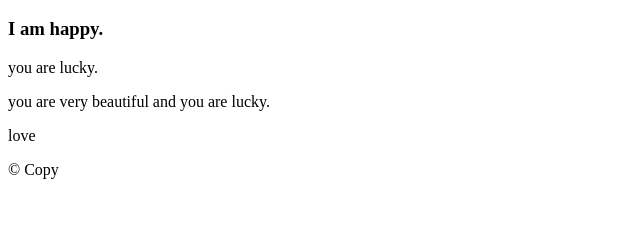
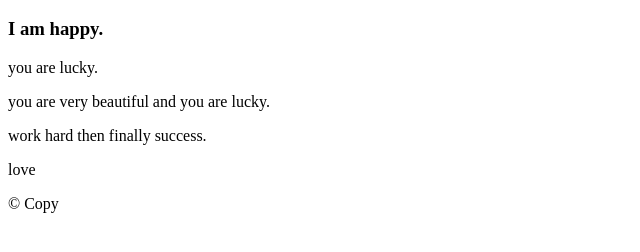
Before and after one commit to Riad928/first-test, a plain HTML site: page index.html in a window 1280 px wide. Shown: the part 48-300 px from the top of the page, without its empty margins (0-640 px from the left). Drawn offline with Linux system fonts and the light colour scheme.

Commit message:
Update index.html paragraph

```diff
--- a/index.html
+++ b/index.html
@@ -9,6 +9,7 @@
     <h3>I am happy.</h3>
     <p>you are lucky.</p>
       <p>you are very beautiful and you are lucky.</p>
+    <p>work hard then finally success.</p>
     <span>love</span>
     <p>&copy; Copy</p>
   </body>
```
